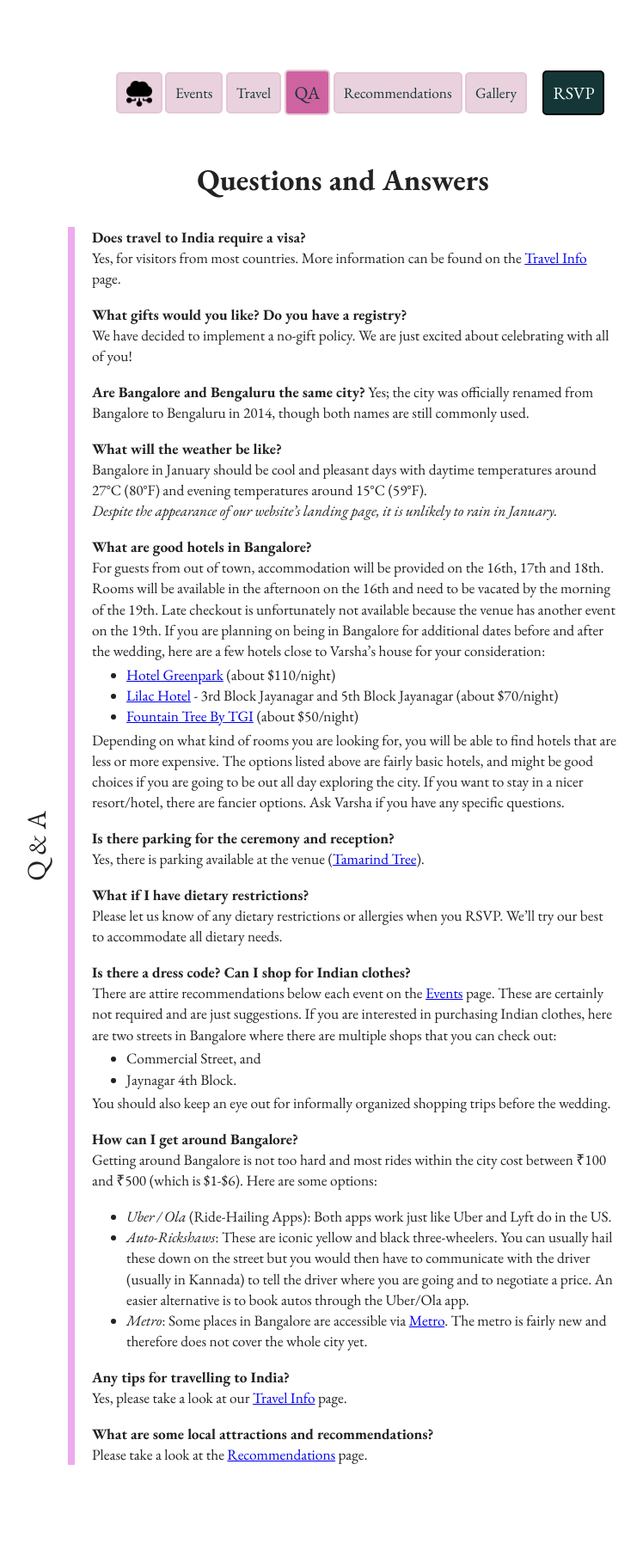
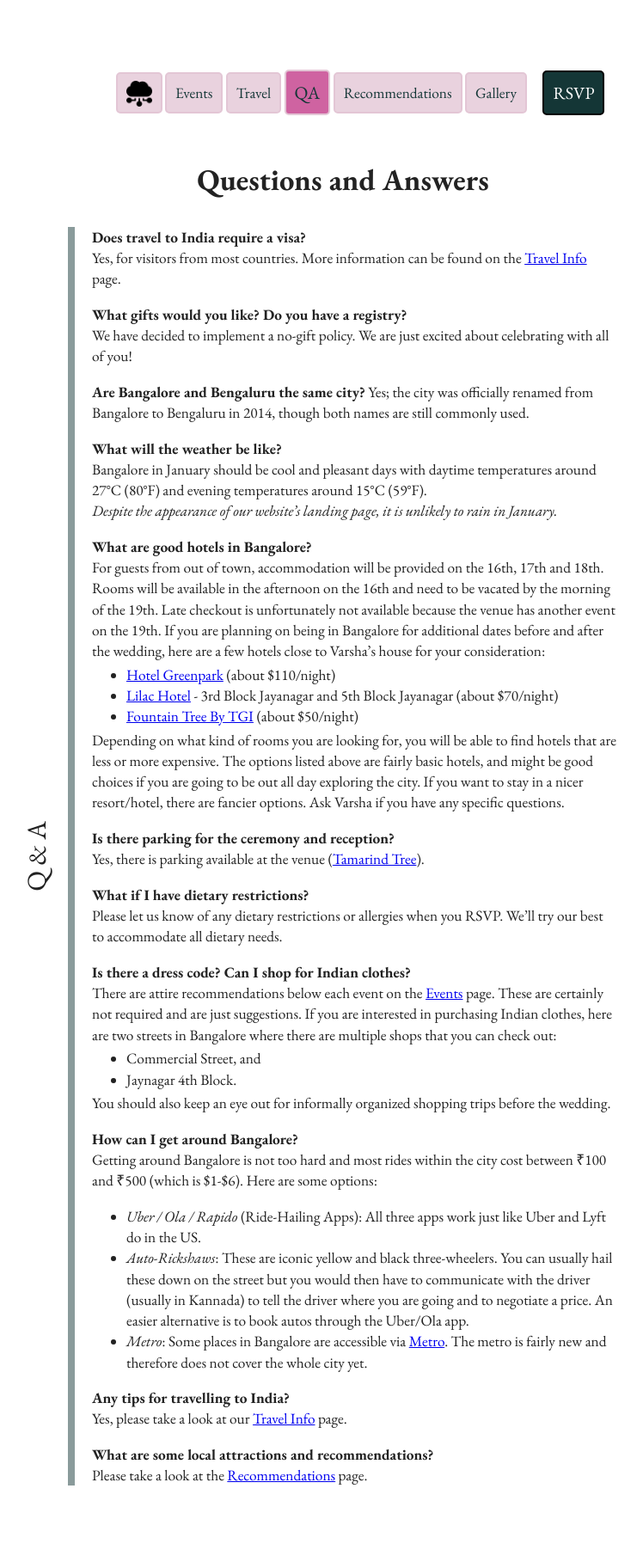
Before and after one commit to kaito-nakatani/shraito, a Jekyll site: the page built from _tabs/qa.md, in a window 1280 px wide. Shown: the whole page at 86% size, without its empty margins (241-989 px from the left). Built offline with Jekyll 4.4.1, drawn with Linux system fonts in a browser that asks for light colours; before the commit the page ends 1786 px from its top, so only the background shows below that.

Commit message:
rapido added + changes

```diff
--- a/_tabs/qa.md
+++ b/_tabs/qa.md
@@ -47,7 +47,7 @@
 
 **How can I get around Bangalore?**
 Getting around Bangalore is not too hard and most rides within the city cost between ₹100 and ₹500 (which is $1-$6). Here are some options:
-- *Uber / Ola* (Ride-Hailing Apps): Both apps work just like Uber and Lyft do in the US.
+- *Uber / Ola / Rapido* (Ride-Hailing Apps): All three apps work just like Uber and Lyft do in the US.
 - *Auto-Rickshaws*: These are iconic yellow and black three-wheelers. You can usually hail these down on the street but you would then have to communicate with the driver (usually in Kannada) to tell the driver where you are going and to negotiate a price. An easier alternative is to book autos through the Uber/Ola app.
 - *Metro*: Some places in Bangalore are accessible via [Metro](https://english.bmrc.co.in/). The metro is fairly new and therefore does not cover the whole city yet.
 
--- a/cssjs/qa.css
+++ b/cssjs/qa.css
@@ -1,6 +1,9 @@
 ul.slim {
     margin-top: -14px;
     margin-bottom: -14px;
+}
+.block {
+    --accent : color-mix(in srgb, var(--vcolor) 50%, white)
 }
 /*
 ul+p {
--- a/docs/cssjs/qa.css
+++ b/docs/cssjs/qa.css
@@ -1,6 +1,9 @@
 ul.slim {
     margin-top: -14px;
     margin-bottom: -14px;
+}
+.block {
+    --accent : color-mix(in srgb, var(--vcolor) 50%, white)
 }
 /*
 ul+p {
--- a/docs/feed.xml
+++ b/docs/feed.xml
@@ -1 +1 @@
-<?xml version="1.0" encoding="utf-8"?><feed xmlns="http://www.w3.org/2005/Atom" ><generator uri="https://jekyllrb.com/" version="4.3.3">Jekyll</generator><link href="https://orichardson.github.io//voli/feed.xml" rel="self" type="application/atom+xml" /><link href="https://orichardson.github.io//voli/" rel="alternate" type="text/html" /><updated>2024-11-07T23:48:23-05:00</updated><id>https://orichardson.github.io//voli/feed.xml</id><title type="html">Voli</title><subtitle>Voli (= Oliver Richardson + Varsha Kishore) wedding website</subtitle></feed>
+<?xml version="1.0" encoding="utf-8"?><feed xmlns="http://www.w3.org/2005/Atom" ><generator uri="https://jekyllrb.com/" version="4.3.3">Jekyll</generator><link href="https://orichardson.github.io//voli/feed.xml" rel="self" type="application/atom+xml" /><link href="https://orichardson.github.io//voli/" rel="alternate" type="text/html" /><updated>2024-12-22T08:10:27+05:30</updated><id>https://orichardson.github.io//voli/feed.xml</id><title type="html">Voli</title><subtitle>Voli (= Oliver Richardson + Varsha Kishore) wedding website</subtitle></feed>
--- a/docs/tabs/qa.html
+++ b/docs/tabs/qa.html
@@ -158,7 +158,7 @@
 <p><strong>How can I get around Bangalore?</strong><br />
 Getting around Bangalore is not too hard and most rides within the city cost between ₹100 and ₹500 (which is $1-$6). Here are some options:</p>
 <ul>
-  <li><em>Uber / Ola</em> (Ride-Hailing Apps): Both apps work just like Uber and Lyft do in the US.</li>
+  <li><em>Uber / Ola / Rapido</em> (Ride-Hailing Apps): All three apps work just like Uber and Lyft do in the US.</li>
   <li><em>Auto-Rickshaws</em>: These are iconic yellow and black three-wheelers. You can usually hail these down on the street but you would then have to communicate with the driver (usually in Kannada) to tell the driver where you are going and to negotiate a price. An easier alternative is to book autos through the Uber/Ola app.</li>
   <li><em>Metro</em>: Some places in Bangalore are accessible via <a href="https://english.bmrc.co.in/">Metro</a>. The metro is fairly new and therefore does not cover the whole city yet.</li>
 </ul>
```
